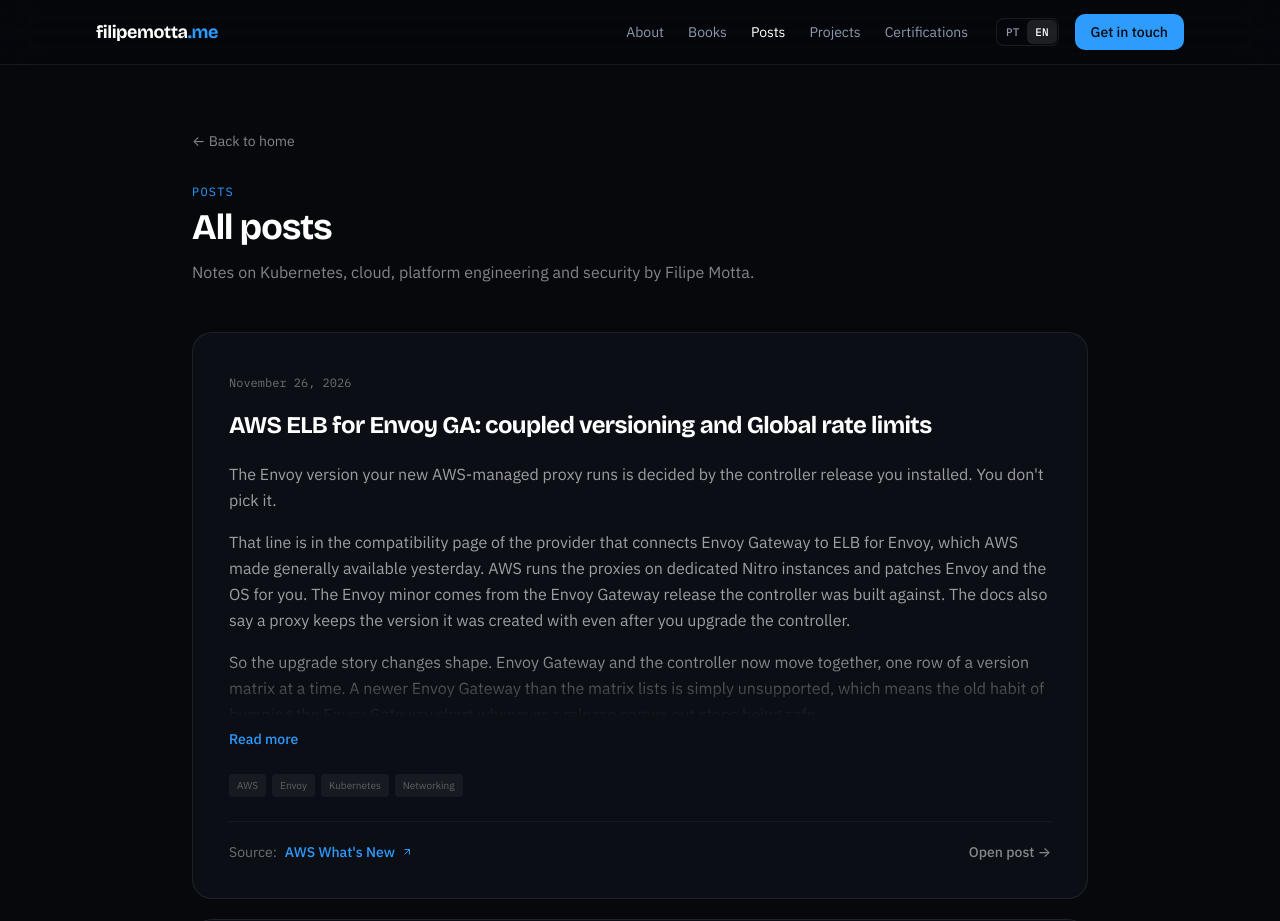
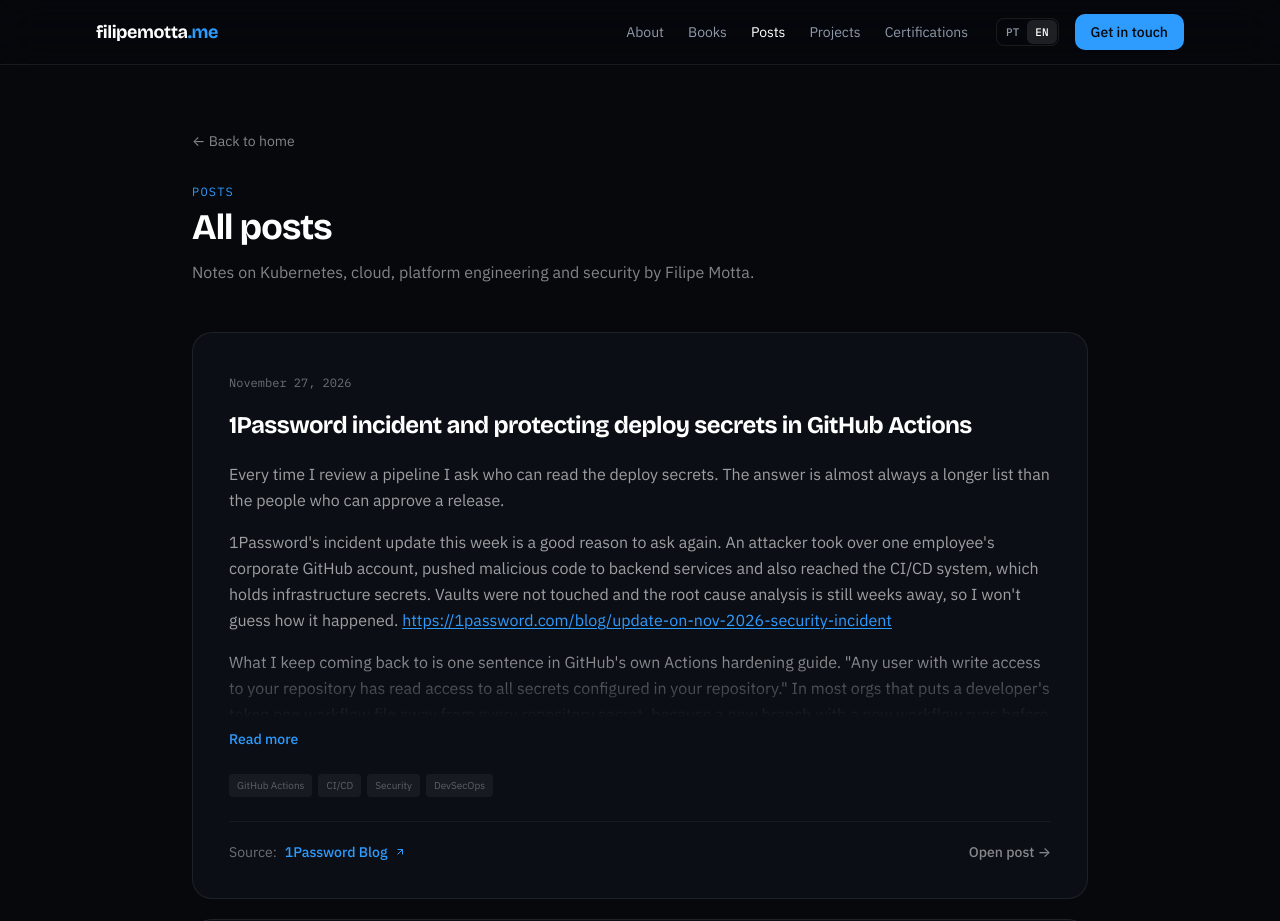
Before and after one commit to filipemotta/filipemotta.me, a React (Vite) app: page /posts in a window 1280 px wide. Shown: the top 921 px of the page. Built offline with nearby package versions, Linux system fonts and the light colour scheme.

Commit message:
feat(posts): add 1Password incident & GitHub Actions secrets post (2026-11-27) (#19)
Adds a bilingual EN/PT post (slug: 1password-incident-github-actions-environment-secrets) sourced from https://1password.com/blog/update-on-nov-2026-security-incident

```diff
--- a/src/data/posts.js
+++ b/src/data/posts.js
@@ -27,6 +27,33 @@
  *                                           that don't translate (e.g. "Kubernetes").
  */
 const posts = [
+  {
+    slug: "1password-incident-github-actions-environment-secrets",
+    date: "2026-11-27",
+    title: {
+      en: "1Password incident and protecting deploy secrets in GitHub Actions",
+      pt: "Incidente da 1Password e como proteger secrets de deploy no GitHub Actions",
+    },
+    sourceUrl: "https://1password.com/blog/update-on-nov-2026-security-incident",
+    sourceLabel: { en: "1Password Blog", pt: "Blog da 1Password" },
+    tags: ["GitHub Actions", "CI/CD", { en: "Security", pt: "Segurança" }, "DevSecOps"],
+    text: {
+      en: `Every time I review a pipeline I ask who can read the deploy secrets. The answer is almost always a longer list than the people who can approve a release.
+
+1Password's incident update this week is a good reason to ask again. An attacker took over one employee's corporate GitHub account, pushed malicious code to backend services and also reached the CI/CD system, which holds infrastructure secrets. Vaults were not touched and the root cause analysis is still weeks away, so I won't guess how it happened. https://1password.com/blog/update-on-nov-2026-security-incident
+
+What I keep coming back to is one sentence in GitHub's own Actions hardening guide. "Any user with write access to your repository has read access to all secrets configured in your repository." In most orgs that puts a developer's token one workflow file away from every repository secret, because a new branch with a new workflow runs before anyone reviews it.
+
+Environment secrets with required reviewers already ship with GitHub. A job can't read them until someone approves. Move the deploy credentials there and a stolen token becomes a pending approval in somebody's inbox. Repository secrets should hold nothing you'd mind seeing in an attacker's log.`,
+      pt: `Toda vez que reviso um pipeline, eu pergunto quem consegue ler os deploy secrets. A resposta quase sempre é uma lista bem maior do que a de quem pode aprovar uma release.
+
+A atualização da 1Password sobre o incidente desta semana é um bom motivo para fazer essa pergunta de novo. Um atacante assumiu a conta corporativa do GitHub de um funcionário, enviou código malicioso para serviços de backend e também alcançou o sistema de CI/CD, que guarda secrets de infraestrutura. Os vaults não foram afetados e a análise de causa raiz ainda deve levar semanas, então não vou especular como aconteceu. https://1password.com/blog/update-on-nov-2026-security-incident
+
+O que não sai da minha cabeça é uma frase do próprio guia de hardening do GitHub Actions: "Any user with write access to your repository has read access to all secrets configured in your repository." Na maioria das empresas, isso coloca o token de um desenvolvedor a um arquivo de workflow de distância de todos os repository secrets, porque uma branch nova com um workflow novo roda antes de qualquer pessoa revisar.
+
+Environment secrets com required reviewers já vêm prontos no GitHub. Um job não consegue lê-los até alguém aprovar. Mova as credenciais de deploy para lá e um token roubado vira uma aprovação pendente na caixa de entrada de alguém. Repository secrets não deveriam guardar nada que você se importaria de ver no log de um atacante.`,
+    },
+  },
   {
     slug: "aws-elb-for-envoy-ga-versioning-rate-limit",
     date: "2026-11-26",
```
